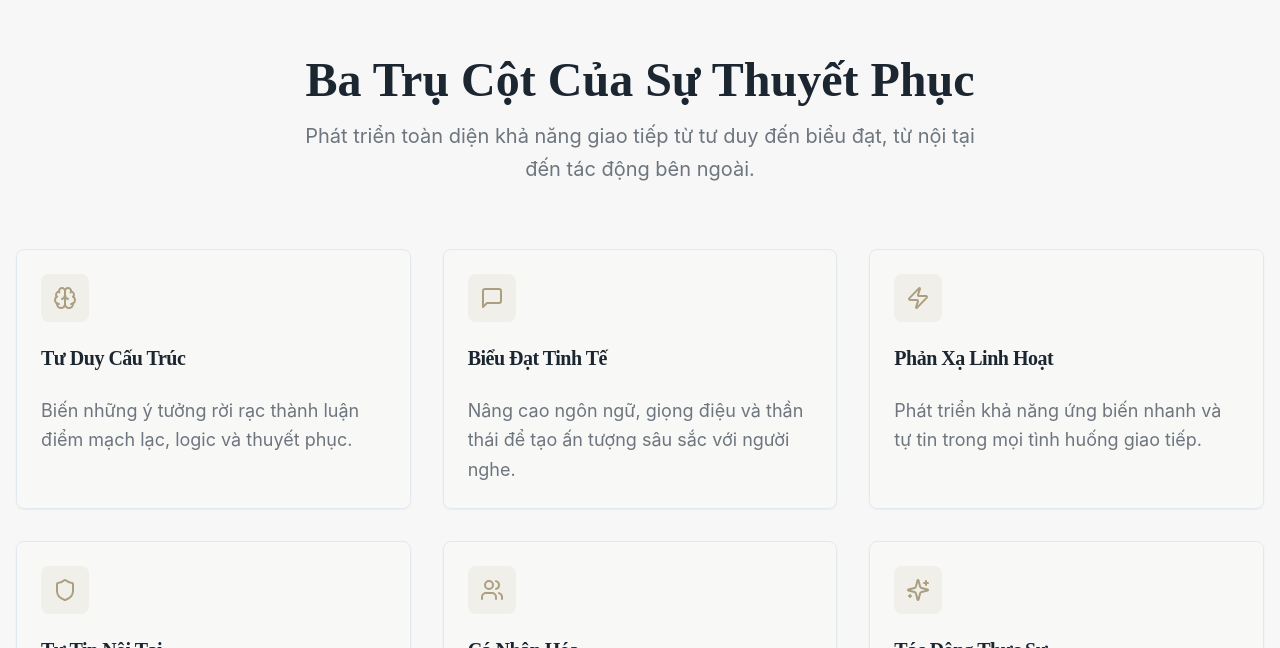
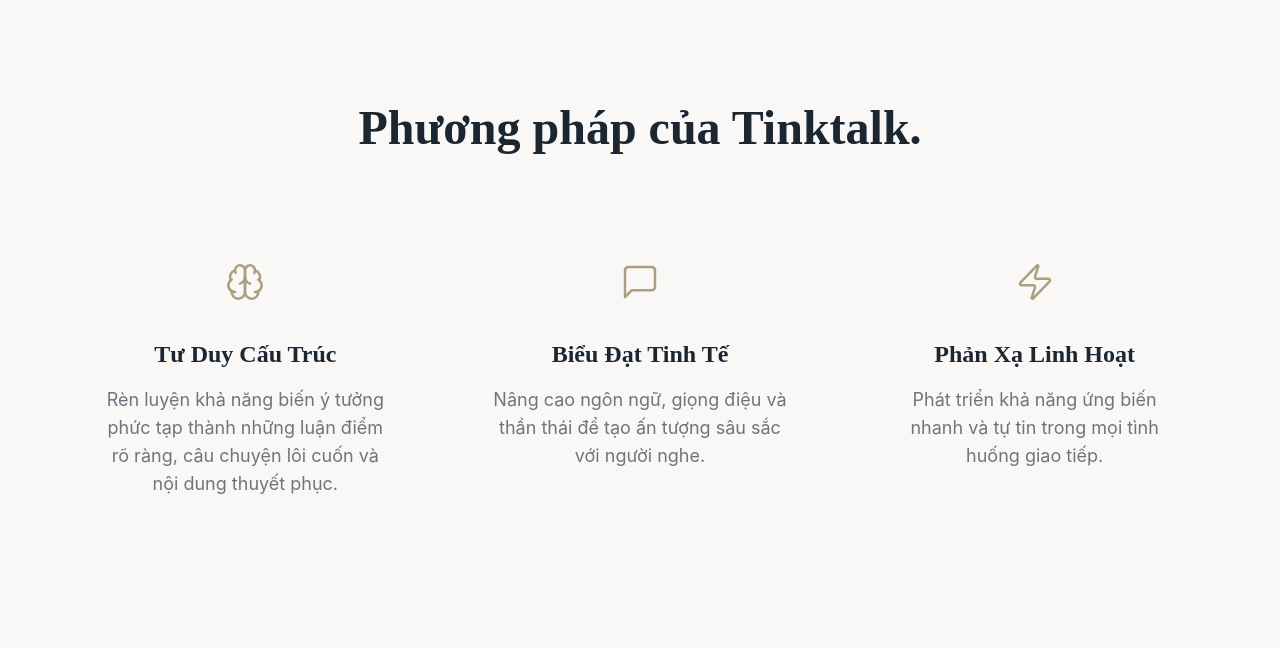
Before and after one commit to nauqcreen/your-ai-soulmate-talk, a React (Vite) app: page / in a window 1280 px wide. Shown: the part 1292-1940 px from the top of the page. Built offline with nearby package versions, Linux system fonts and the light colour scheme.

Commit message:
Add value pillars section
Implement the value pillars section with a grid layout, content, hover effects, and specified icons.

```diff
--- /dev/null
+++ b/src/components/ValuePillars.tsx
@@ -0,0 +1,59 @@
+
+import { Brain, MessageSquare, Zap } from "lucide-react";
+
+const ValuePillars = () => {
+  const pillars = [
+    {
+      icon: Brain,
+      title: "Tư Duy Cấu Trúc",
+      description: "Rèn luyện khả năng biến ý tưởng phức tạp thành những luận điểm rõ ràng, câu chuyện lôi cuốn và nội dung thuyết phục."
+    },
+    {
+      icon: MessageSquare,
+      title: "Biểu Đạt Tinh Tế",
+      description: "Nâng cao ngôn ngữ, giọng điệu và thần thái để tạo ấn tượng sâu sắc với người nghe."
+    },
+    {
+      icon: Zap,
+      title: "Phản Xạ Linh Hoạt",
+      description: "Phát triển khả năng ứng biến nhanh và tự tin trong mọi tình huống giao tiếp."
+    }
+  ];
+
+  return (
+    <section className="py-20 md:py-32">
+      <div className="container mx-auto px-4">
+        <div className="text-center mb-16">
+          <h2 className="text-3xl md:text-5xl font-bold font-lora text-foreground mb-4">
+            Phương pháp của Tinktalk.
+          </h2>
+        </div>
+
+        <div className="grid grid-cols-1 md:grid-cols-3 gap-8 max-w-6xl mx-auto">
+          {pillars.map((pillar, index) => (
+            <div
+              key={index}
+              className="group p-8 rounded-lg border-2 border-transparent transition-all duration-300 ease-out hover:border-primary hover:-translate-y-1 cursor-pointer"
+            >
+              <div className="text-center">
+                <div className="w-16 h-16 mx-auto mb-6 flex items-center justify-center">
+                  <pillar.icon className="text-primary" size={40} strokeWidth={1.5} />
+                </div>
+
+                <h3 className="text-xl md:text-2xl font-bold font-lora text-foreground mb-4">
+                  {pillar.title}
+                </h3>
+
+                <p className="text-base md:text-lg text-muted-foreground leading-relaxed">
+                  {pillar.description}
+                </p>
+              </div>
+            </div>
+          ))}
+        </div>
+      </div>
+    </section>
+  );
+};
+
+export default ValuePillars;
--- a/src/pages/Index.tsx
+++ b/src/pages/Index.tsx
@@ -1,6 +1,7 @@
 
 import Hero from "../components/Hero";
 import PainPoint from "../components/PainPoint";
+import ValuePillars from "../components/ValuePillars";
 import Features from "../components/Features";
 import HowItWorks from "../components/HowItWorks";
 import Testimonials from "../components/Testimonials";
@@ -14,6 +15,7 @@ const Index = () => {
       <Navigation />
       <Hero />
       <PainPoint />
+      <ValuePillars />
       <Features />
       <HowItWorks />
       <Testimonials />
```
